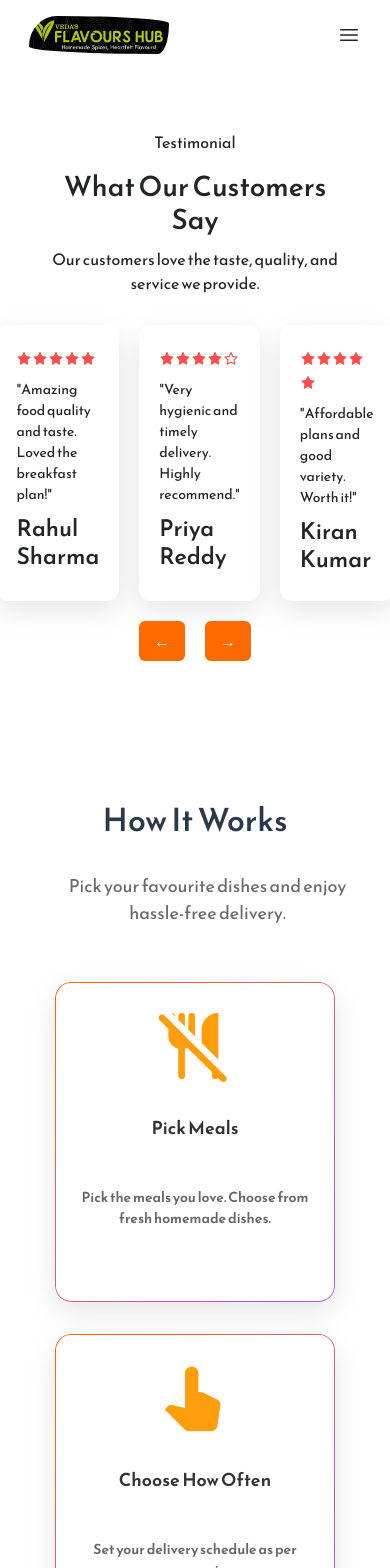
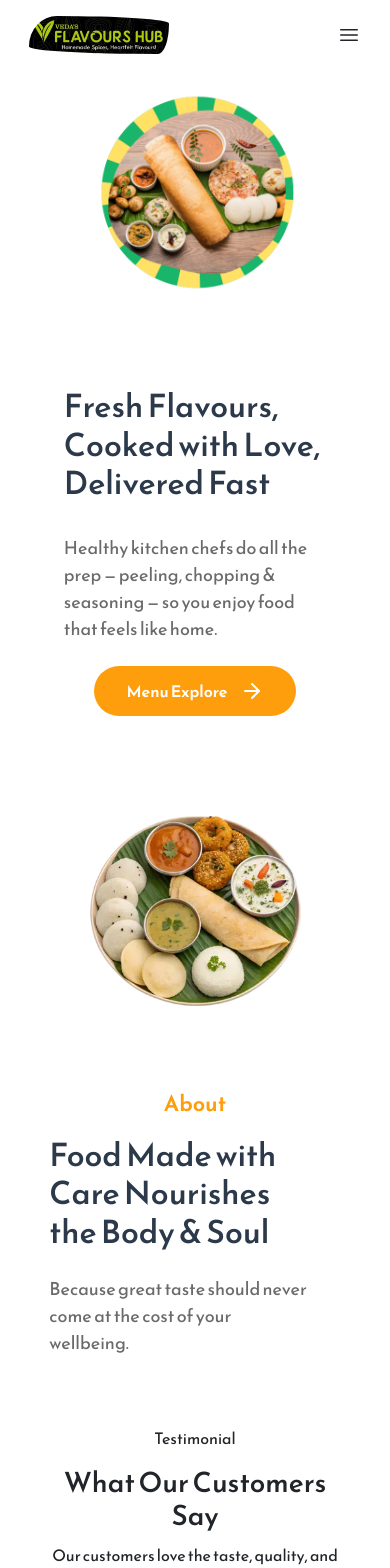
Before and after one commit to VenkateshBoddepalli/VedasWebPage, a React (Create React App) app in the folder Frontend/: page / in a window 390 px wide. Shown: the top 1568 px of the page. Built offline with nearby package versions, Linux system fonts and the light colour scheme.

Commit message:
horizontal flow css changes

```diff
--- a/Frontend/src/App.css
+++ b/Frontend/src/App.css
@@ -98,7 +98,7 @@ nav {
 }
 .primary-heading {
   font-size: clamp(2rem, 5vw, 4rem);
-  color: #2B394A;
+  color: #2b394a;
   /* line-height: 5rem; */
   max-width: 600px;
 }
@@ -107,7 +107,6 @@ nav {
   max-width: 500px;
   color: #6a6a6a;
   margin: 1.5rem 0rem;
-
 }
 .secondary-button {
   padding: 1rem 2.5rem;
@@ -262,7 +261,7 @@ nav {
   border-radius: 16px;
   width: 100%;
   max-width: 400px;
-  box-shadow: 0 5px 20px rgba(0,0,0,0.5);
+  box-shadow: 0 5px 20px rgba(0, 0, 0, 0.5);
   margin-top: 60px;
 }
 
@@ -393,7 +392,7 @@ nav {
   padding: 20px;
   width: 260px;
   border-radius: 12px;
-  box-shadow: 0 10px 30px rgba(0,0,0,0.1);
+  box-shadow: 0 10px 30px rgba(0, 0, 0, 0.1);
   text-align: left;
 }
 
@@ -405,7 +404,7 @@ nav {
 .text {
   font-size: 14px;
   margin-bottom: 10px;
-  font-family: Cambria, Cochin, Georgia, Times, 'Times New Roman', serif;
+  font-family: Cambria, Cochin, Georgia, Times, "Times New Roman", serif;
 }
 
 .controls {
@@ -459,7 +458,7 @@ nav {
 
   box-shadow:
     0 10px 30px rgba(0, 0, 0, 0.1),
-    inset 0 1px 1px rgba(255,255,255,0.6);
+    inset 0 1px 1px rgba(255, 255, 255, 0.6);
 
   transition: all 0.35s ease;
   cursor: pointer;
@@ -469,8 +468,7 @@ nav {
 
   box-shadow:
     0 20px 50px rgba(0, 0, 0, 0.2),
-    0 0 0 1px rgba(255,255,255,0.2);
-
+    0 0 0 1px rgba(255, 255, 255, 0.2);
 }
 .info-boxes-img-container img {
   width: 80px;
@@ -530,7 +528,7 @@ nav {
 
 /* NavLink styles */
 
-nav a.active{
+nav a.active {
   color: rgb(30, 167, 2);
   text-decoration: none;
   font-weight: bold;
@@ -617,7 +615,7 @@ nav a.active{
   text-align: center;
   padding: 12px 0;
   font-size: 14px;
-  box-shadow: 0 -2px 8px rgba(0,0,0,0.15);
+  box-shadow: 0 -2px 8px rgba(0, 0, 0, 0.15);
   z-index: 999;
 }
 
@@ -636,7 +634,6 @@ nav a.active{
     font-size: 14px;
   }
 }
-
 
 @media (max-width: 1000px) {
   .navbar-links-container a {
@@ -668,7 +665,7 @@ nav a.active{
     flex-direction: column-reverse;
     align-items: center;
     justify-content: center;
-     display: none;
+    /* display: none; */
   }
   .about-section-container {
     flex-direction: column;
@@ -711,7 +708,7 @@ nav a.active{
   }
   .primary-subheading {
     text-align: center;
-    font-size:22px;
+    font-size: 22px;
   }
   .watch-video-button {
     margin-left: 0rem !important;
@@ -784,17 +781,22 @@ nav a.active{
   }
 
   .about-section-image-container {
-    margin: 0;
+    /* margin: 0; */
+    margin-top: 280px;
   }
 
-  /* .about-background-image-container {
+  .about-background-image-container {
     display: none;
-  } */
   }
 
-/* @media (max-width: 600px) {
+  .testimonial-card {
+    width: 102px;
+  }
+}
+
+@media (max-width: 600px) {
   .home-bannerImage-container,
   .about-background-image-container {
     display: none;
   }
-} */
+}
```
Lines whose indentation alone changed are shown as unchanged.
